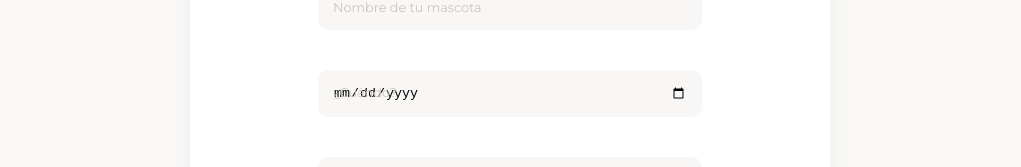
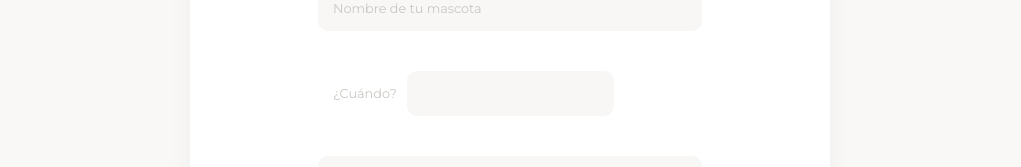
Before and after one commit to FacuAraujo/me-perdi-react, a React (Create React App) app: page / in a window 1280 px wide. Both pictures are taken after a click on the button "Publicar". Shown: the part 179-346 px from the top of the page, without its empty margins (130-1151 px from the left). Built offline with nearby package versions, Linux system fonts and the light colour scheme.

Commit message:
npm install primeicons

```diff
--- a/package.json
+++ b/package.json
@@ -7,6 +7,7 @@
     "@testing-library/react": "^9.4.0",
     "@testing-library/user-event": "^7.2.1",
     "node-sass": "^4.13.1",
+    "primeicons": "^2.0.0",
     "react": "^16.12.0",
     "react-dom": "^16.12.0",
     "react-scripts": "3.3.1"
--- a/src/components/PopUpForm.jsx
+++ b/src/components/PopUpForm.jsx
@@ -1,4 +1,5 @@
 import React, { useEffect } from 'react';
+import {Calendar} from 'primereact/calendar'
 
 // import styles
 import './popUpForm.scss';
@@ -48,11 +49,7 @@ function PopUpForm(props) {
 
                     <div className="form-row">
                         <label htmlFor="date" className="form-label">¿Cuándo?</label>
-                        <input
-                        type="date"
-                        name="date"
-                        id="date"
-                        />
+                        <Calendar></Calendar>
                     </div>
 
                     <div className="form-row">
```
Also changed, not shown: 1 other file (tests, documents, lock files or other folders).
